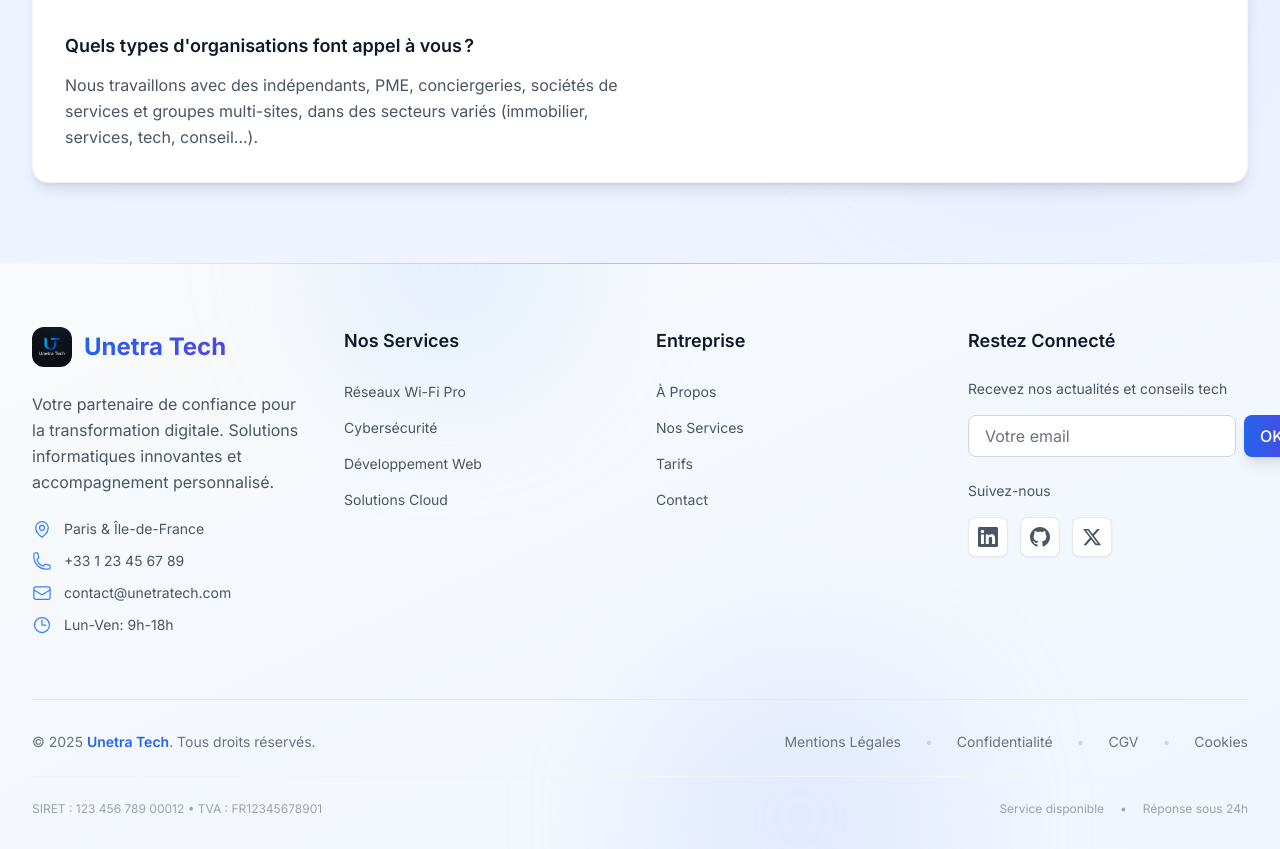
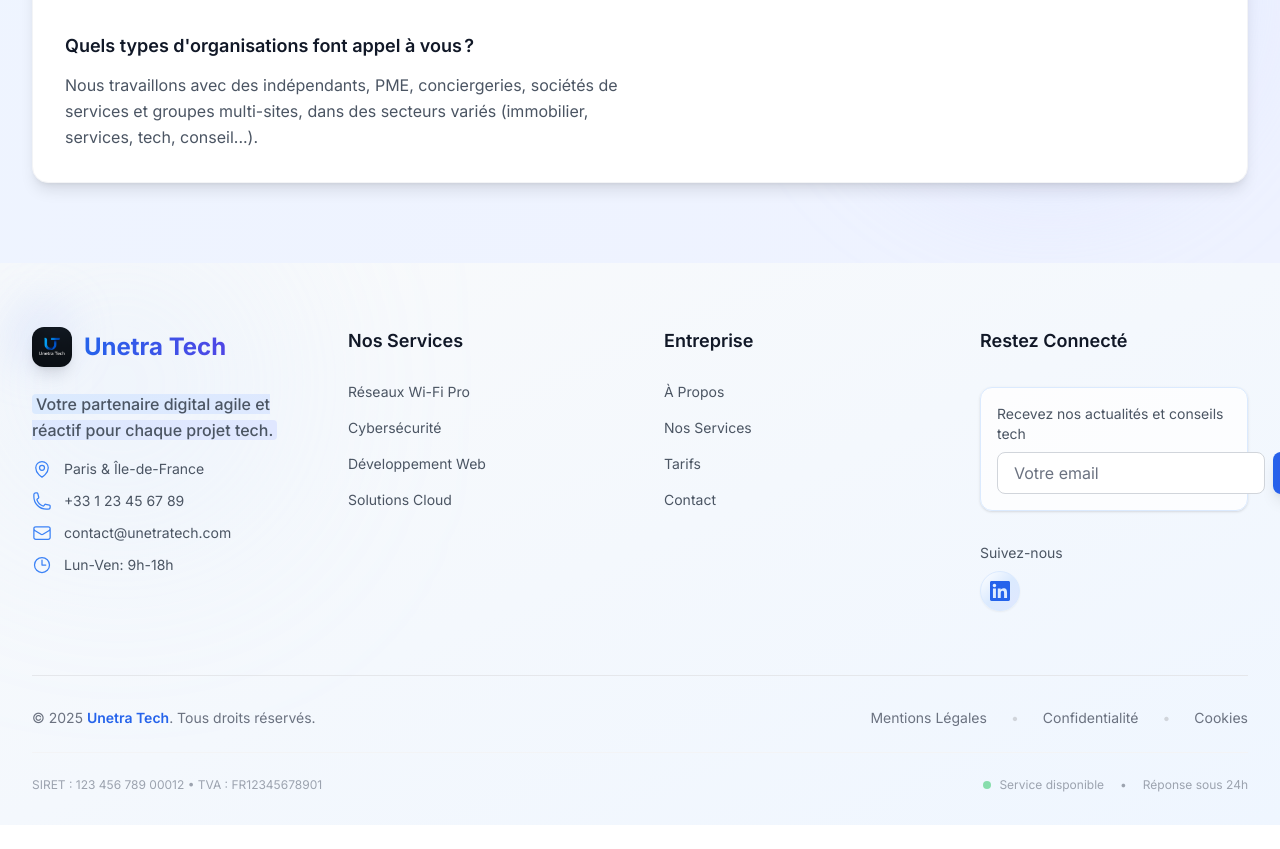
Before and after one commit to enstso/UnetraTechLandingPage, a Next.js app: page / in a window 1280 px wide. Shown: the part 10400-11249 px from the top of the page. After the commit the page ends 11225 px from the top, so only its background shows below. Built offline with nearby package versions, Linux system fonts and the light colour scheme.

Commit message:
refactor footer

```diff
--- a/app/components/Footer.tsx
+++ b/app/components/Footer.tsx
@@ -28,7 +28,6 @@
     legal: [
         { name: 'Mentions Légales', href: '/mentions-legales' },
         { name: 'Confidentialité', href: '/confidentialite' },
-        { name: 'CGV', href: '/cgv' },
         { name: 'Cookies', href: '/cookies' },
     ]
 };
@@ -36,31 +35,13 @@
 const socialLinks = [
     {
         name: 'LinkedIn',
-        href: 'https://linkedin.com/company/unetratech',
+        href: 'https://www.linkedin.com/company/unetra-tech/people/',
         icon: (
             <svg className="w-5 h-5" fill="currentColor" viewBox="0 0 24 24">
                 <path d="M20.447 20.452h-3.554v-5.569c0-1.328-.027-3.037-1.852-3.037-1.853 0-2.136 1.445-2.136 2.939v5.667H9.351V9h3.414v1.561h.046c.477-.9 1.637-1.85 3.37-1.85 3.601 0 4.267 2.37 4.267 5.455v6.286zM5.337 7.433c-1.144 0-2.063-.926-2.063-2.065 0-1.138.92-2.063 2.063-2.063 1.14 0 2.064.925 2.064 2.063 0 1.139-.925 2.065-2.064 2.065zm1.782 13.019H3.555V9h3.564v11.452zM22.225 0H1.771C.792 0 0 .774 0 1.729v20.542C0 23.227.792 24 1.771 24h20.451C23.2 24 24 23.227 24 22.271V1.729C24 .774 23.2 0 22.222 0h.003z"/>
             </svg>
         )
     },
-    {
-        name: 'GitHub',
-        href: 'https://github.com/unetratech',
-        icon: (
-            <svg className="w-5 h-5" fill="currentColor" viewBox="0 0 24 24">
-                <path d="M12 0c-6.626 0-12 5.373-12 12 0 5.302 3.438 9.8 8.207 11.387.599.111.793-.261.793-.577v-2.234c-3.338.726-4.033-1.416-4.033-1.416-.546-1.387-1.333-1.756-1.333-1.756-1.089-.745.083-.729.083-.729 1.205.084 1.839 1.237 1.839 1.237 1.07 1.834 2.807 1.304 3.492.997.107-.775.418-1.305.762-1.604-2.665-.305-5.467-1.334-5.467-5.931 0-1.311.469-2.381 1.236-3.221-.124-.303-.535-1.524.117-3.176 0 0 1.008-.322 3.301 1.23.957-.266 1.983-.399 3.003-.404 1.02.005 2.047.138 3.006.404 2.291-1.552 3.297-1.23 3.297-1.23.653 1.653.242 2.874.118 3.176.77.84 1.235 1.911 1.235 3.221 0 4.609-2.807 5.624-5.479 5.921.43.372.823 1.102.823 2.222v3.293c0 .319.192.694.801.576 4.765-1.589 8.199-6.086 8.199-11.386 0-6.627-5.373-12-12-12z"/>
-            </svg>
-        )
-    },
-    {
-        name: 'Twitter',
-        href: 'https://twitter.com/unetratech',
-        icon: (
-            <svg className="w-5 h-5" fill="currentColor" viewBox="0 0 24 24">
-                <path d="M18.244 2.25h3.308l-7.227 8.26 8.502 11.24H16.17l-5.214-6.817L4.99 21.75H1.68l7.73-8.835L1.254 2.25H8.08l4.713 6.231zm-1.161 17.52h1.833L7.084 4.126H5.117z"/>
-            </svg>
-        )
-    }
 ];
 
 export default function Footer() {
@@ -75,44 +56,38 @@
     return (
         <>
             <footer className="bg-gradient-to-br from-gray-50 to-blue-50 text-gray-800 relative overflow-hidden">
+                <div className="absolute top-0 left-0 z-0 w-60 h-60 rounded-full bg-blue-200/30 blur-[120px]"></div>
 
-                {/* Background decorative elements */}
-                <div className="absolute inset-0">
-                    <div className="absolute top-0 left-1/2 transform -translate-x-1/2 w-full h-px bg-gradient-to-r from-transparent via-blue-300 to-transparent" />
-                    <div className="absolute -top-32 left-1/4 w-64 h-64 bg-blue-200/30 rounded-full blur-3xl" />
-                    <div className="absolute -bottom-32 right-1/4 w-80 h-80 bg-indigo-200/30 rounded-full blur-3xl" />
-                </div>
-
-                <div className="max-w-7xl mx-auto px-4 sm:px-6 lg:px-8 relative">
-
+                <div className="max-w-7xl mx-auto px-4 sm:px-6 lg:px-8 relative z-10">
                     {/* Main Footer Content */}
                     <div className="py-16">
-                        <div className="grid grid-cols-1 md:grid-cols-2 lg:grid-cols-4 gap-8">
+                        <div className="grid grid-cols-1 md:grid-cols-2 lg:grid-cols-4 gap-12">
 
                             {/* Company Info */}
                             <motion.div
-                                className="lg:col-span-1"
+                                className="lg:col-span-1 flex flex-col"
                                 initial={{ opacity: 0, y: 30 }}
                                 whileInView={{ opacity: 1, y: 0 }}
                                 viewport={{ once: true }}
                                 transition={{ duration: 0.6 }}
                             >
-                                <Link href="/" className="flex items-center gap-3 mb-6">
+                                <Link href="/" className="flex items-center gap-3 mb-6 relative">
+                                    <span className='absolute left-[-18px] top-[-18px] w-14 h-14 bg-gradient-to-br from-blue-300/30 via-indigo-300/30 to-transparent rounded-full blur-xl -z-10'/>
                                     <Image
                                         src="/images/logo2.png"
                                         alt="Unetra Tech"
                                         width={40}
                                         height={40}
-                                        className="rounded-xl"
+                                        className="rounded-xl shadow-lg"
                                     />
                                     <span className="text-2xl font-bold bg-gradient-to-r from-blue-600 to-indigo-600 bg-clip-text text-transparent">
                                         Unetra Tech
                                     </span>
                                 </Link>
-
-                                <p className="text-gray-600 mb-6 leading-relaxed">
-                                    Votre partenaire de confiance pour la transformation digitale.
-                                    Solutions informatiques innovantes et accompagnement personnalisé.
+                                <p className="text-gray-600 mb-4 leading-relaxed font-medium">
+                                    <span className="bg-gradient-to-r from-blue-100 to-indigo-100 px-1 rounded">
+                                        Votre partenaire digital agile et réactif pour chaque projet tech.
+                                    </span>
                                 </p>
 
                                 {/* Contact Info */}
@@ -123,7 +98,7 @@
                                     </div>
                                     <div className="flex items-center gap-3">
                                         <PhoneIcon className="w-5 h-5 text-blue-500 flex-shrink-0" />
-                                        <a href="tel:+33123456789" className="text-gray-600 hover:text-blue-600 transition-colors">
+                                        <a href="tel:+33646574636" className="text-gray-600 hover:text-blue-600 transition-colors">
                                             +33 1 23 45 67 89
                                         </a>
                                     </div>
@@ -141,20 +116,12 @@
                             </motion.div>
 
                             {/* Services */}
-                            <motion.div
-                                initial={{ opacity: 0, y: 30 }}
-                                whileInView={{ opacity: 1, y: 0 }}
-                                viewport={{ once: true }}
-                                transition={{ duration: 0.6, delay: 0.1 }}
-                            >
+                            <motion.div initial={{ opacity: 0, y: 30 }} whileInView={{ opacity: 1, y: 0 }} viewport={{ once: true }} transition={{ duration: 0.6, delay: 0.1 }}>
                                 <h3 className="text-lg font-semibold mb-6 text-gray-900">Nos Services</h3>
                                 <ul className="space-y-3">
                                     {footerLinks.services.map((link) => (
                                         <li key={link.name}>
-                                            <a
-                                                href={link.href}
-                                                className="text-gray-600 hover:text-blue-600 transition-colors duration-200 text-sm"
-                                            >
+                                            <a href={link.href} className="text-gray-600 hover:text-blue-600 transition-colors duration-200 text-sm">
                                                 {link.name}
                                             </a>
                                         </li>
@@ -163,20 +130,12 @@
                             </motion.div>
 
                             {/* Company */}
-                            <motion.div
-                                initial={{ opacity: 0, y: 30 }}
-                                whileInView={{ opacity: 1, y: 0 }}
-                                viewport={{ once: true }}
-                                transition={{ duration: 0.6, delay: 0.2 }}
-                            >
+                            <motion.div initial={{ opacity: 0, y: 30 }} whileInView={{ opacity: 1, y: 0 }} viewport={{ once: true }} transition={{ duration: 0.6, delay: 0.2 }}>
                                 <h3 className="text-lg font-semibold mb-6 text-gray-900">Entreprise</h3>
                                 <ul className="space-y-3">
                                     {footerLinks.company.map((link) => (
                                         <li key={link.name}>
-                                            <a
-                                                href={link.href}
-                                                className="text-gray-600 hover:text-blue-600 transition-colors duration-200 text-sm"
-                                            >
+                                            <a href={link.href} className="text-gray-600 hover:text-blue-600 transition-colors duration-200 text-sm">
                                                 {link.name}
                                             </a>
                                         </li>
@@ -185,19 +144,11 @@
                             </motion.div>
 
                             {/* Newsletter & Social */}
-                            <motion.div
-                                initial={{ opacity: 0, y: 30 }}
-                                whileInView={{ opacity: 1, y: 0 }}
-                                viewport={{ once: true }}
-                                transition={{ duration: 0.6, delay: 0.3 }}
-                            >
-                                <h3 className="text-lg font-semibold mb-6 text-gray-900">Restez Connecté</h3>
-
+                            <motion.div initial={{ opacity: 0, y: 30 }} whileInView={{ opacity: 1, y: 0 }} viewport={{ once: true }} transition={{ duration: 0.6, delay: 0.3 }} className="flex flex-col gap-6">
+                                <h3 className="text-lg font-semibold mb-2 text-gray-900">Restez Connecté</h3>
                                 {/* Newsletter */}
-                                <div className="mb-6">
-                                    <p className="text-gray-600 text-sm mb-4">
-                                        Recevez nos actualités et conseils tech
-                                    </p>
+                                <div className="rounded-xl bg-white/80 border border-blue-100 shadow p-4 mb-2">
+                                    <p className="text-gray-600 text-sm mb-2">Recevez nos actualités et conseils tech</p>
                                     <form className="flex gap-2">
                                         <input
                                             type="email"
@@ -212,10 +163,9 @@
                                         </button>
                                     </form>
                                 </div>
-
                                 {/* Social Media */}
                                 <div>
-                                    <p className="text-gray-600 text-sm mb-4">Suivez-nous</p>
+                                    <p className="text-gray-600 text-sm mb-2">Suivez-nous</p>
                                     <div className="flex gap-3">
                                         {socialLinks.map((social) => (
                                             <a
@@ -223,7 +173,7 @@
                                                 href={social.href}
                                                 target="_blank"
                                                 rel="noopener noreferrer"
-                                                className="w-10 h-10 bg-white border border-gray-200 hover:bg-gradient-to-r hover:from-blue-500 hover:to-indigo-500 hover:border-transparent rounded-lg flex items-center justify-center text-gray-600 hover:text-white transition-all duration-300 shadow-sm hover:shadow-md transform hover:scale-110"
+                                                className="w-10 h-10 bg-gradient-to-br from-white via-blue-100 to-indigo-100 border border-blue-100 hover:bg-gradient-to-br hover:from-blue-500 hover:to-indigo-600 hover:border-transparent rounded-full flex items-center justify-center text-blue-600 hover:text-white transition-all duration-300 shadow-sm hover:shadow-lg transform hover:scale-110"
                                                 title={social.name}
                                             >
                                                 {social.icon}
@@ -236,54 +186,36 @@
                     </div>
 
                     {/* Bottom Bar */}
-                    <motion.div
-                        className="border-t border-gray-200 py-8"
-                        initial={{ opacity: 0 }}
-                        whileInView={{ opacity: 1 }}
-                        viewport={{ once: true }}
-                        transition={{ duration: 0.6, delay: 0.4 }}
-                    >
+                    <motion.div className="border-t border-gray-200 py-8" initial={{ opacity: 0 }} whileInView={{ opacity: 1 }} viewport={{ once: true }} transition={{ duration: 0.6, delay: 0.4 }}>
                         <div className="flex flex-col md:flex-row justify-between items-center gap-4">
-
                             {/* Copyright */}
                             <div className="text-center md:text-left">
                                 <p className="text-gray-500 text-sm">
-                                    © {new Date().getFullYear()} <span className="font-semibold text-blue-600">Unetra Tech</span>.
-                                    Tous droits réservés.
+                                    © {new Date().getFullYear()} <span className="font-semibold text-blue-600">Unetra Tech</span>. Tous droits réservés.
                                 </p>
                             </div>
-
                             {/* Legal Links */}
                             <div className="flex flex-wrap justify-center gap-6 text-sm">
                                 {footerLinks.legal.map((link, index) => (
                                     <span key={link.name} className="flex items-center">
-                    <a
-                        href={link.href}
-                        className="text-gray-500 hover:text-blue-600 transition-colors duration-200"
-                    >
+                                        <a href={link.href} className="text-gray-500 hover:text-blue-600 transition-colors duration-200">
                                             {link.name}
                                         </a>
-                                        {index < footerLinks.legal.length - 1 && (
-                                            <span className="ml-6 text-gray-300">•</span>
-                                        )}
+                                        {index < footerLinks.legal.length - 1 && (<span className="ml-6 text-gray-300">•</span>)}
                                     </span>
                                 ))}
                             </div>
                         </div>
-
-                        {/* Additional Company Info */}
-                        <div className="mt-6 pt-6 border-t border-gray-100">
-                            <div className="flex flex-col md:flex-row justify-between items-center gap-4 text-xs text-gray-400">
-                                <div>
-                                    SIRET : 123 456 789 00012 • TVA : FR12345678901
-                                </div>
+                        {/* Additional Info */}
+                        <div className="mt-6 pt-6 border-t border-gray-100 flex flex-col md:flex-row justify-between items-center gap-4 text-xs text-gray-400">
+                            <div>SIRET : 123 456 789 00012 • TVA : FR12345678901</div>
                             <div className="flex items-center gap-4">
                                 <span className="flex items-center gap-2">
+                                    <span className="w-2 h-2 bg-green-500 rounded-full animate-pulse" />
                                     Service disponible
                                 </span>
                                 <span>•</span>
                                 <span>Réponse sous 24h</span>
-                                </div>
                             </div>
                         </div>
                     </motion.div>
```
Also changed, not shown: app/confidentialite/page.tsx (added, +32 -0 lines), app/cookies/page.tsx (added, +42 -0 lines), app/mentions-legales/page.tsx (added, +39 -0 lines). Lines whose indentation alone changed are shown as unchanged.
